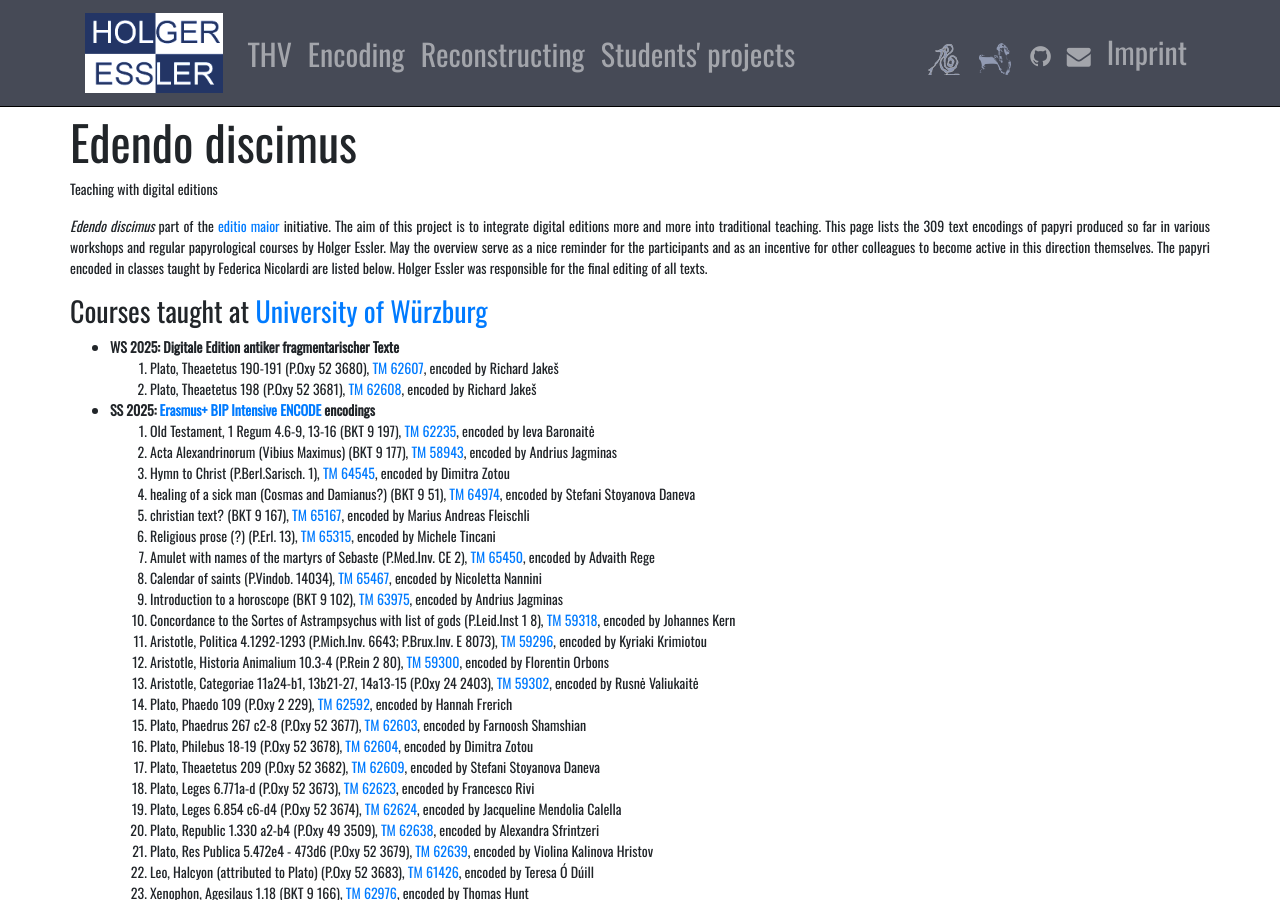
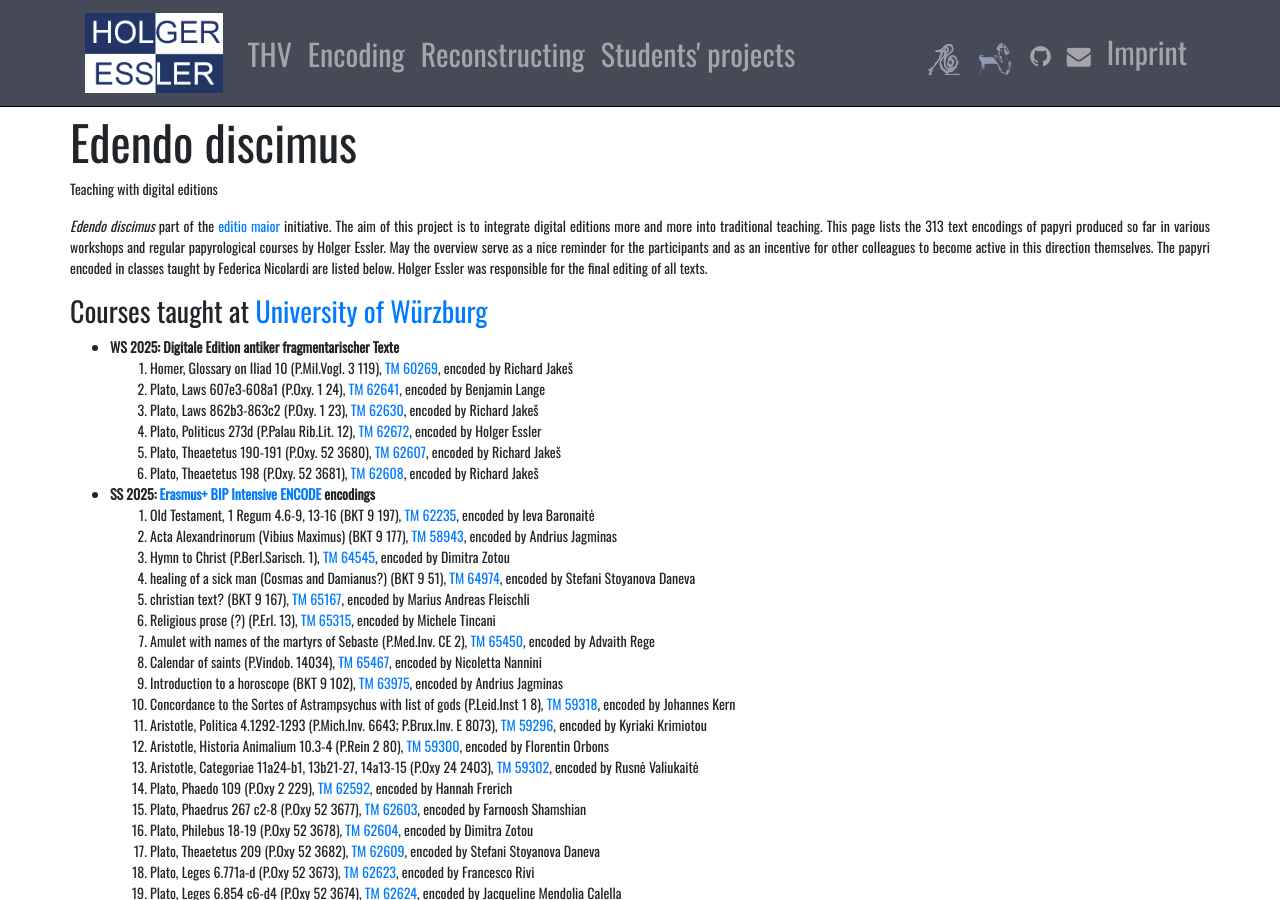
Before and after one commit to HolgerEssler/HolgerEssler.github.io, a Jekyll site: the page built from ediscimus.html, in a window 1280 px wide and 900 px high. Built offline with Jekyll 4.4.1, drawn with Linux system fonts in a browser that asks for light colours; nearby versions of some CDN libraries.

Commit message:
Added new encodings.

```diff
--- a/ediscimus.html
+++ b/ediscimus.html
@@ -20,7 +20,7 @@
               <p>Teaching with digital editions</p></div>
             </div>
             <div class="row">
-              <p><em>Edendo discimus</em>  part of the <a href="editio.html">editio maior</a> initiative. The aim of this project is to integrate digital editions more and more into traditional teaching. This page lists the 309 text encodings of papyri produced so far in various workshops and regular papyrological courses by Holger Essler. May the overview serve as a nice reminder for the participants and as an incentive for other colleagues to become active in this direction themselves. The papyri encoded in classes taught by Federica Nicolardi are listed below. Holger Essler was responsible for the final editing of all texts.
+              <p><em>Edendo discimus</em>  part of the <a href="editio.html">editio maior</a> initiative. The aim of this project is to integrate digital editions more and more into traditional teaching. This page lists the 313 text encodings of papyri produced so far in various workshops and regular papyrological courses by Holger Essler. May the overview serve as a nice reminder for the participants and as an incentive for other colleagues to become active in this direction themselves. The papyri encoded in classes taught by Federica Nicolardi are listed below. Holger Essler was responsible for the final editing of all texts.
             </div>
             <div class="row">
               <h3>Courses taught at <a href="https://www.klassphil.uni-wuerzburg.de/startseite/">University of Würzburg</a></h3>
@@ -29,8 +29,12 @@
               <ul>
                 <li><strong>WS 2025: Digitale Edition antiker fragmentarischer Texte</strong>
                   <ol>
-                    <li>Plato, Theaetetus 190-191 (P.Oxy 52 3680), <a href="https://papyri.info/dclp/62607">TM 62607</a>, encoded by Richard Jakeš</li>
-                    <li>Plato, Theaetetus 198 (P.Oxy 52 3681), <a href="https://papyri.info/dclp/62608">TM 62608</a>, encoded by Richard Jakeš</li>
+                    <li>Homer, Glossary on Iliad 10 (P.Mil.Vogl. 3 119), <a href="https://papyri.info/dclp/60269">TM 60269</a>, encoded by Richard Jakeš</li>
+                    <li>Plato, Laws 607e3-608a1 (P.Oxy. 1 24), <a href="https://papyri.info/dclp/62641">TM 62641</a>, encoded by Benjamin Lange</li>
+                    <li>Plato, Laws 862b3-863c2 (P.Oxy. 1 23), <a href="https://papyri.info/dclp/62630">TM 62630</a>, encoded by Richard Jakeš</li>
+                    <li>Plato, Politicus 273d (P.Palau Rib.Lit. 12), <a href="https://papyri.info/dclp/62672">TM 62672</a>, encoded by Holger Essler</li>
+                    <li>Plato, Theaetetus 190-191 (P.Oxy. 52 3680), <a href="https://papyri.info/dclp/62607">TM 62607</a>, encoded by Richard Jakeš</li>
+                    <li>Plato, Theaetetus 198 (P.Oxy. 52 3681), <a href="https://papyri.info/dclp/62608">TM 62608</a>, encoded by Richard Jakeš</li>
                   </ol>
                 </li>
                 <li><strong>SS 2025: <a href="http://https//site.unibo.it/encode/it/agenda/erasmus-bip-intensive-encode-digital-competences-in-ancient-writing-cultures">Erasmus+ BIP Intensive ENCODE</a> encodings</strong>
--- a/editio.html
+++ b/editio.html
@@ -28,7 +28,7 @@
             <div class="row">
               <ul>
                 <li>The <strong><a href="/thv">Thesaurus Herculanensium Voluminum (THV)</a></strong> is being created in collaboration with the <a href="https://cispe.org/">Centro Internazionale per lo Studio dei Papiri Ercolanesi, Naples</a>. The final goal is a comprehensive database of all edited texts from Herculaneum. So far it contains <strong>182 texts and 301 inventory numbers</strong>.</li>
-                <li><strong><a href="/ediscimus">E(dendo)discimus</a></strong> The digital edition of papyri has been part of <strong>Holger Essler's teaching</strong> in <a href="www.unive.it/persone/holger.essler">Venice</a> and <a href="https://www.klassphil.uni-wuerzburg.de/startseite/">Würzburg</a> for years. Over the years <strong>309 texts</strong> have been encoded as practical training and to expand the corpora.</li>
+                <li><strong><a href="/ediscimus">E(dendo)discimus</a></strong> The digital edition of papyri has been part of <strong>Holger Essler's teaching</strong> in <a href="www.unive.it/persone/holger.essler">Venice</a> and <a href="https://www.klassphil.uni-wuerzburg.de/startseite/">Würzburg</a> for years. Over the years <strong>313 texts</strong> have been encoded as practical training and to expand the corpora.</li>
                 <li><strong><a href="/integration">INTEGRATION – INTEllectual miGRATION</a></strong> aims at enriching our knowledge of Ancient Greek and Roman philosophical thought through the evidence provided by Greek and Latin papyri. So far <strong>26 texts</strong> have been encoded by the unit at Ca'Foscari (Venice).</li>
               </ul>
             </div>
```
Also changed, not shown: other parts of editio.html (+1 -1 lines).
